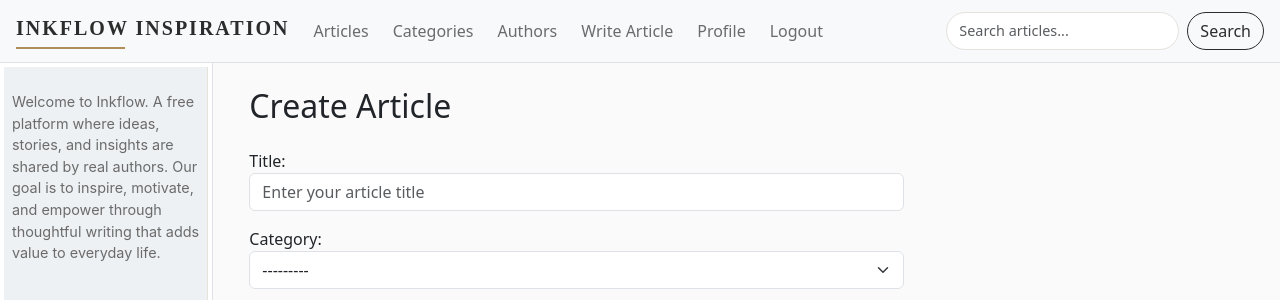
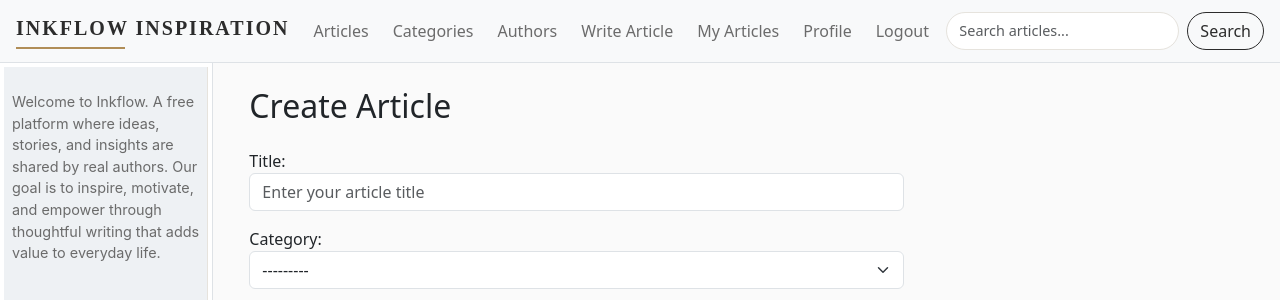
Before and after one commit to Kgothatso-create/publishing-cms, a Django app: page /articles/new/ in a window 1280 px wide. Shown: the top 300 px of the page. Run offline with Django 5.2, Linux system fonts and the light colour scheme; the visitor is signed in with stand-in values (Sample User, id 1); data that the repository does not hold is empty; some libraries are stand-ins or nearby versions.

Commit message:
Added the My Articles button.

```diff
--- a/templates/layouts/navbar.html
+++ b/templates/layouts/navbar.html
@@ -1,10 +1,8 @@
 <nav class="navbar navbar-expand-lg navbar-light bg-light px-3 border-bottom">
-
   <!-- Brand -->
   <a class="navbar-brand fw-bold text-primary" href="{% url 'home' %}">
     Inkflow Inspiration
   </a>
-
   <!-- Mobile toggle -->
   <button class="navbar-toggler" type="button"
           data-bs-toggle="collapse"
@@ -14,46 +12,44 @@
           aria-label="Toggle navigation">
     <span class="navbar-toggler-icon"></span>
   </button>
-
   <!-- Navbar content -->
   <div class="collapse navbar-collapse" id="navbarSupportedContent">
-
     <!-- Left navigation (core CMS sections) -->
     <ul class="navbar-nav me-auto mb-2 mb-lg-0">
-
       <li class="nav-item">
         <a class="nav-link" href="{% url 'article list' %}">
           Articles
         </a>
       </li>
-
       <li class="nav-item">
         <a class="nav-link" href="#">
           Categories
         </a>
       </li>
-
       <li class="nav-item">
         <a class="nav-link" href="#">
           Authors
         </a>
       </li>
-
       {% if user.is_authenticated %}
-      <!-- WRITE ARTICLE -->
+        <!-- WRITE ARTICLE -->
         <li class="nav-item">
             <a class="nav-link" href="{% url 'article-create' %}">
                 Write Article
             </a>
         </li>
-
+        <!-- MY ARTICLES -->
+        <li class="nav-item">
+            <a class="nav-link" href="{% url 'article-create' %}">
+                My Articles
+            </a>
+        </li>
         <!-- PROFILE -->
         <li class="nav-item">
             <a class="nav-link" href="#">
                 Profile
             </a>
         </li>
-
         <!-- LOGOUT -->
         <li class="nav-item">
             <a class="nav-link text-danger" href="#">
@@ -66,7 +62,6 @@
             Register
           </a>
         </li>
-
         <li class="nav-item">
           <a class="nav-link" href="{% url 'login' %}">
             Login
@@ -74,7 +69,6 @@
         </li>
       {% endif %}
     </ul>
-
     <!-- Right side search -->
     <form class="d-flex ms-auto" role="search">
       <input class="form-control me-2" type="search" placeholder="Search articles...">
```
